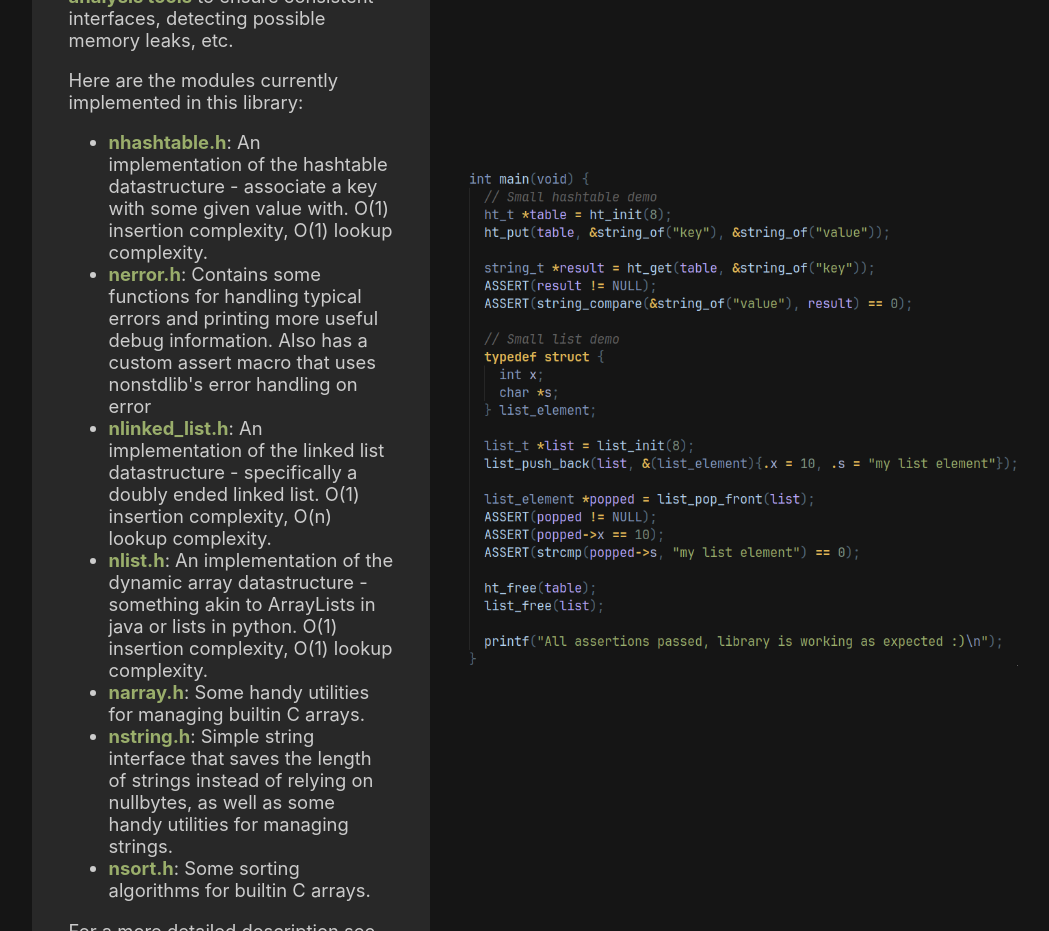
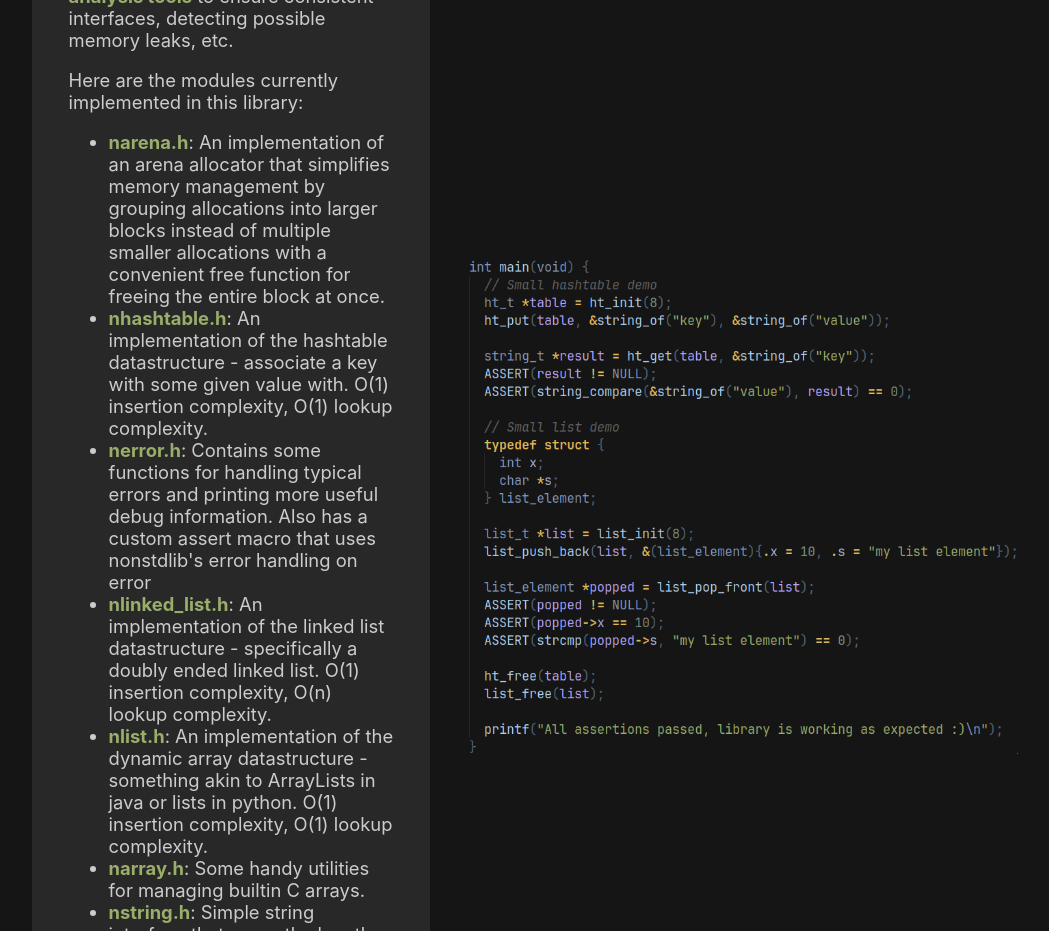
Before and after one commit to gremble0/gremble.dev, a React (Create React App) app: page / in a window 1280 px wide. Shown: the part 3600-4531 px from the top of the page, without its empty margins (133-1182 px from the left). Built offline with nearby package versions, Linux system fonts and the light colour scheme; a web font is replaced by a local one.

Commit message:
Add arena module to nonstdlib project description

```diff
--- a/src/constants.tsx
+++ b/src/constants.tsx
@@ -49,6 +49,7 @@ const projects: ProjectProps[] = [
                 <p>Nonstdlib is a library for <b>C</b> that focuses on implementing some useful <b>datastructures and algorithms</b> that are absent from the C standard library. Its development is supported by <b>SonarCloud's static analysis tools</b> to ensure consistent interfaces, detecting possible memory leaks, etc.</p>
                 <p>Here are the modules currently implemented in this library:</p>
                 <ul>
+                    <li><b>narena.h</b>: An implementation of an arena allocator that simplifies memory management by grouping allocations into larger blocks instead of multiple smaller allocations with a convenient free function for freeing the entire block at once.</li>
                     <li><b>nhashtable.h</b>: An implementation of the hashtable datastructure - associate a key with some given value with. O(1) insertion complexity, O(1) lookup complexity.</li>
                     <li><b>nerror.h</b>: Contains some functions for handling typical errors and printing more useful debug information. Also has a custom assert macro that uses nonstdlib's error handling on error</li>
                     <li><b>nlinked_list.h</b>: An implementation of the linked list datastructure - specifically a doubly ended linked list. O(1) insertion complexity, O(n) lookup complexity.</li>
```
